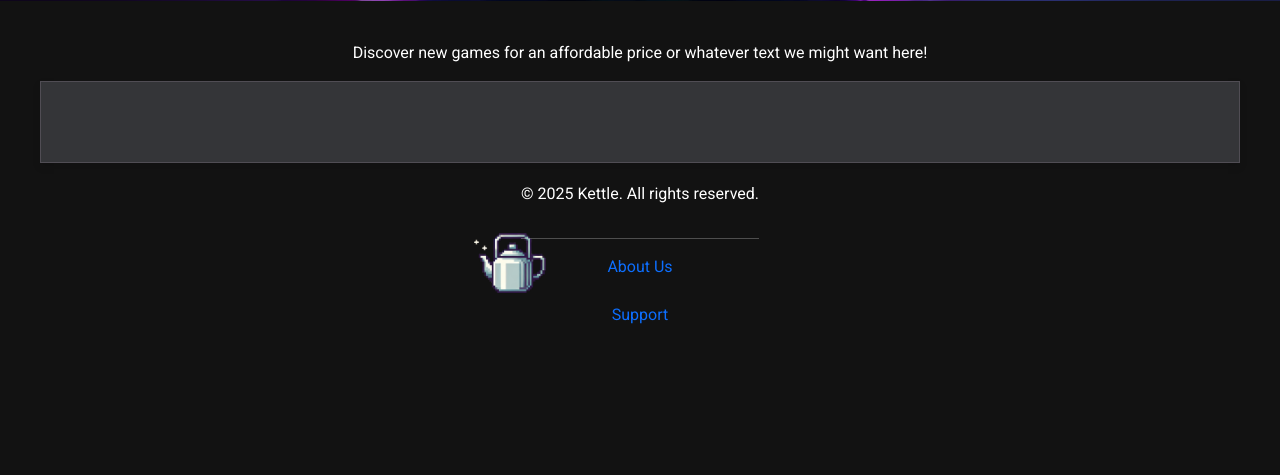
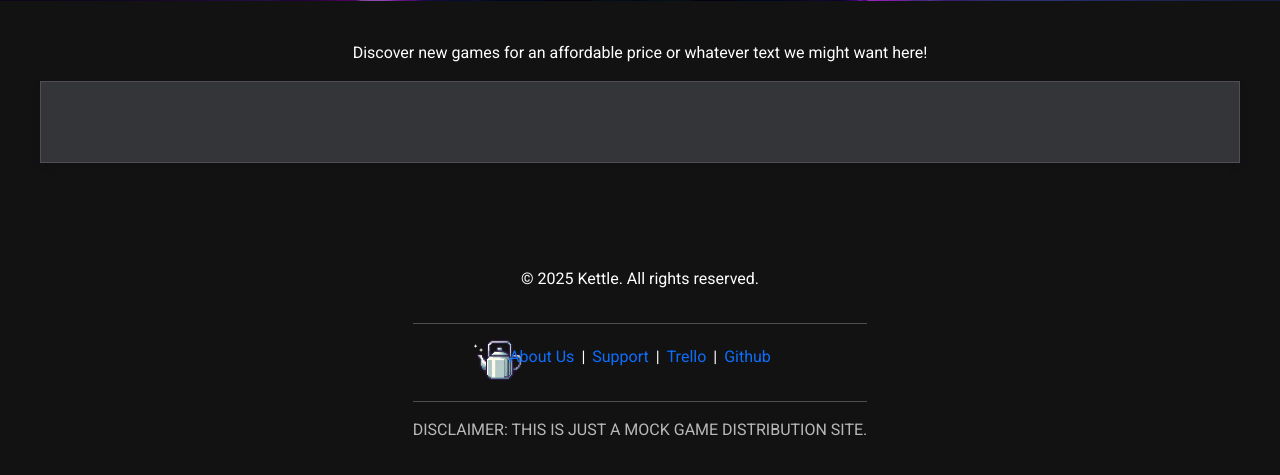
Before and after one commit to Icecreamy8229/kettle, a Flask app: page / in a window 1280 px wide. Shown: the part 472-947 px from the top of the page. Run offline with Flask 3, Linux system fonts and the light colour scheme; data that the repository does not hold is empty; parts of the project's set-up code (start-up, migrations or seed data) failed here and were passed over.

Commit message:
footer update, adds disclaimer that the website is infact a mock game distribution site.

```diff
--- a/static/styles.css
+++ b/static/styles.css
@@ -336,22 +336,48 @@ footer {
     justify-content: center;
     align-items: center;
     text-align: center;
-    margin-top: auto;
+    margin-top: 100px;
+    position: relative;
+}
+
+.footer-links {
+    display: flex;
+    justify-content: center;
+    align-items: center;
     position: relative;
 }
 
 .footer-logo {
-    height: 60px;
+    height: 40px;
     width: auto;
     position: absolute;
     left: 37%;
 }
+
+
+.footer-links ul {
+    display: flex;
+    gap: 10px;
+    list-style: none;
+    padding: 0;
+    margin: 0;
+}
+
 
 footer .footer_content {
     display: flex;
     flex-direction: column;
     justify-content: center;
     align-items: center;
+}
+
+footer .footer-links {
+    display: flex;
+    flex-direction: row;
+    justify-content: center;
+    align-items: center;
+    gap: 7px;
+    margin-top: 5px;
 }
 
 footer hr {
--- a/templates/footer.html
+++ b/templates/footer.html
@@ -1,12 +1,18 @@
 <footer>
-    <img src="static/images/kettlelogo.png" alt="Kettle Logo" class="footer-logo">
     <div class="footer_content">
         <p>&copy; 2025 Kettle. All rights reserved.</p>
         <hr>
+        <a href="#top"><img src="static/images/kettlelogo.png" alt="Kettle Logo" class="footer-logo"></a>
         <ul class="footer-links">
             <li><a href="/about">About Us</a></li>
-            <br>
+            <span>|</span>
             <li><a href="/support">Support</a></li>
+            <span>|</span>
+            <li><a href="https://trello.com/b/nLR6hiT7/kettle" target="_blank">Trello</a></li>
+            <span>|</span>
+            <li><a href="https://github.com/Icecreamy8229/kettle" target="_blank">Github</a></li>
         </ul>
+        <hr>
+        <p style="opacity: 0.7;">DISCLAIMER: THIS IS JUST A MOCK GAME DISTRIBUTION SITE.</p>
     </div>
 </footer>
```
